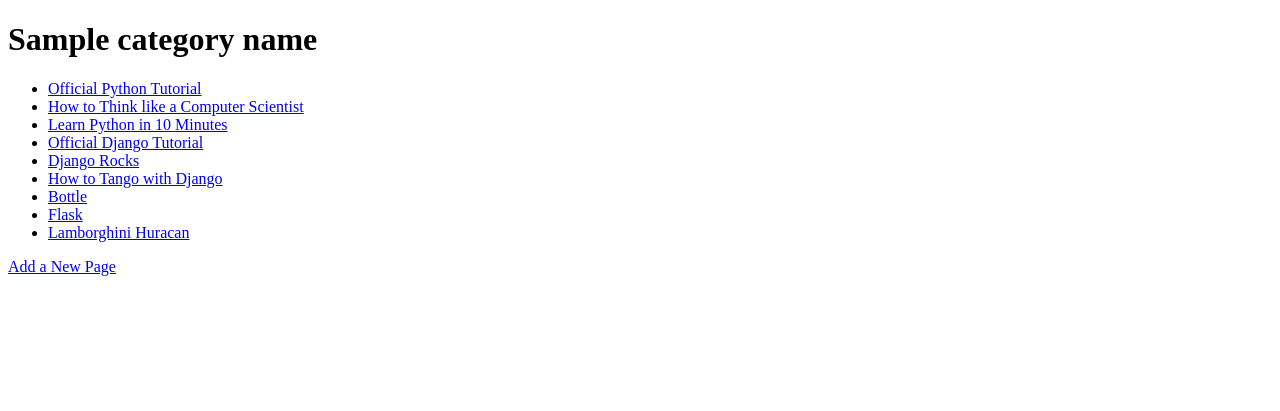
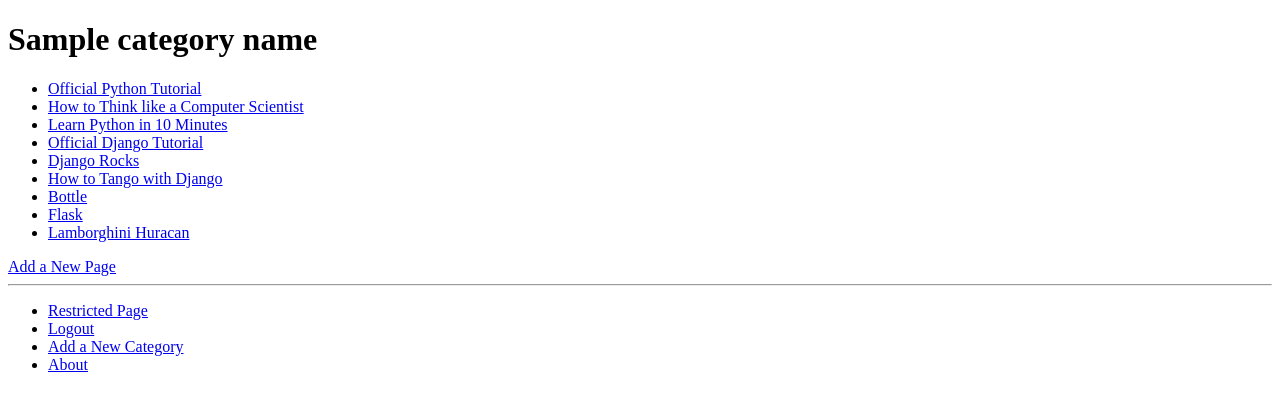
Before and after one commit to Sup-Dev/Tango, a Django app: template templates/rango/category.html in a window 1280 px wide. Shown: the top 411 px of the page. Run offline with Django 3.2, Linux system fonts and the light colour scheme; a user stored in the database is signed in; data comes from the database, SQL or seed files in the repository; the template is opened without the code that fills it: values that come from a table or form of the project are taken from there, most other values are stand-ins (such as "Sample title", 1, 10 or a date in 2020); parts of the project's set-up code (start-up, migrations or seed data) failed here and were passed over.

Commit message:
Added generic templating

```diff
--- /dev/null
+++ b/templates/rango/base.html
@@ -0,0 +1,30 @@
+<!DOCTYPE html>
+<html>
+    <head>
+        <title>Rango - {% block title %}How to Tango with Django!{% endblock %}</title>
+    </head>
+
+    <body>
+        <div>
+            {% block body_block %}{% endblock %}
+        </div>
+
+        <hr />
+
+        <div>
+            <ul>
+                {% if user.is_authenticated %}
+                    <li><a href="/rango/restricted/">Restricted Page</a></li>
+                    <li><a href="/rango/logout/">Logout</a> </li>
+                    <li><a href="/rango/add_category/">Add a New Category</a> </li>
+                {% else %}
+                    <li><a href="/rango/register/">Register Here</a> </li>
+                    <li><a href="/rango/login/">Login</a> </li>
+                {% endif %}
+
+                    <li><a href="/rango/about/">About</a> </li>
+
+            </ul>
+        </div>
+    </body>
+</html>
--- a/templates/rango/category.html
+++ b/templates/rango/category.html
@@ -1,11 +1,10 @@
-<!DOCTYPE html>
-<html>
-    <head>
-        <title>Rango</title>
-    </head>
-    <body>
+{% extends 'rango/base.html' %}
+
+{% block title %}{{ category_name }}{% endblock %}
+
+{% block body_block %}
     <h1>{{ category_name }}</h1>
-        {% if category %}
+
         {% if pages %}
         <ul>
             {% for page in pages %}
@@ -19,9 +18,4 @@
         {% if user.is_authenticated %}
             <a href="/rango/category/{{ category_name_url }}/add_page/">Add a New Page</a>
         {% endif %}
-
-        {% else %}
-            The specified category {{ category_name }} does not exist!
-        {% endif %}
-    </body>
-</html>
+{% endblock %}
```
Lines whose indentation alone changed are shown as unchanged.
